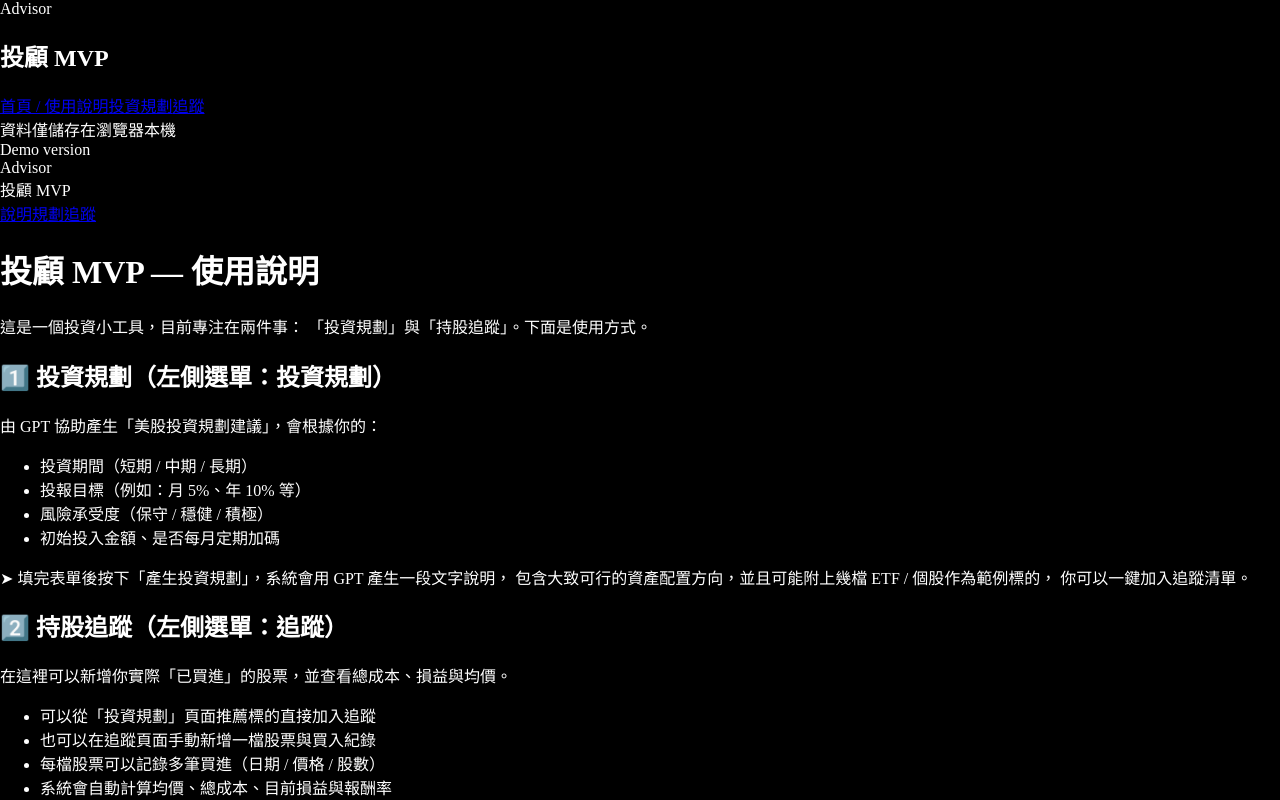
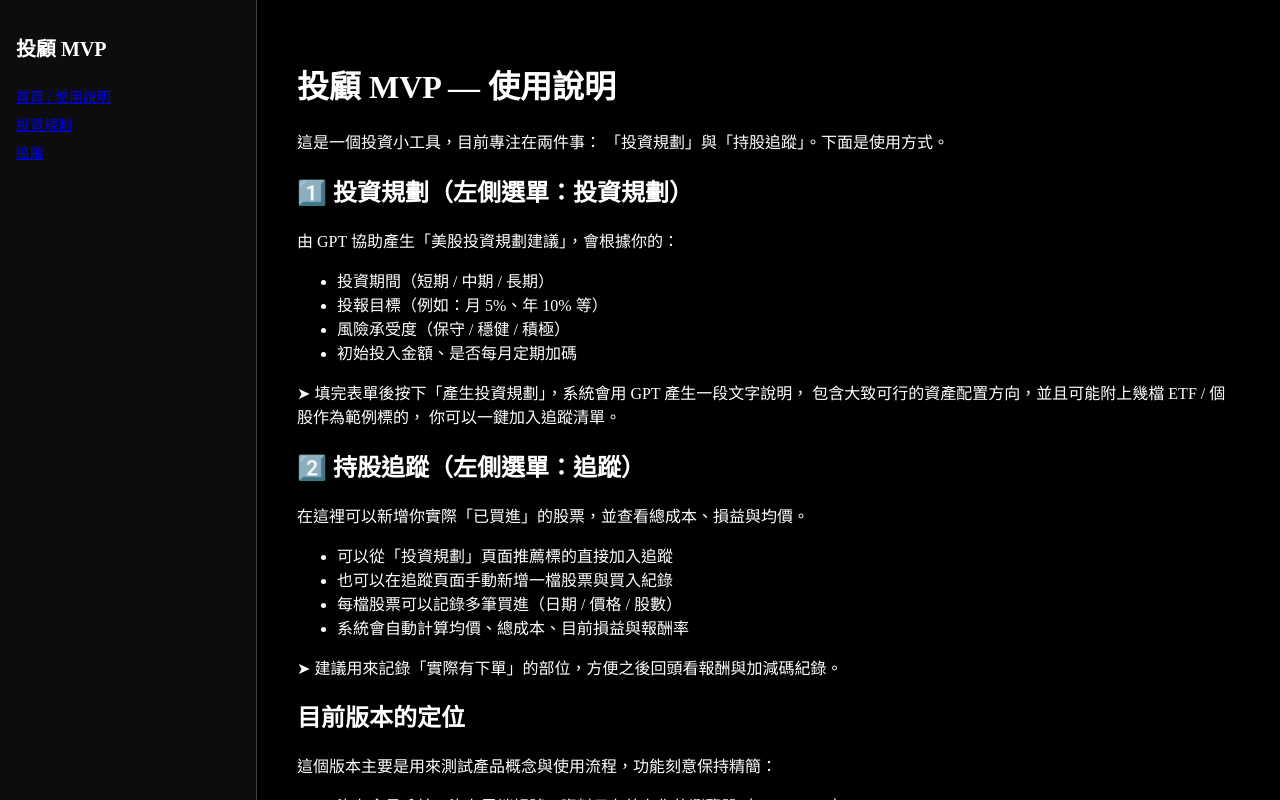
Before and after one commit to TrevorJobuTupaki/advisor-mvp, a Next.js app: page / in a window 1280 px wide. Shown: the top 800 px of the page. Built offline with nearby package versions, Linux system fonts and the light colour scheme.

Commit message:
restore sidebar layout and fix nav link color

```diff
--- a/app/layout.tsx
+++ b/app/layout.tsx
@@ -16,75 +16,79 @@
 }) {
   return (
     <html lang="zh-Hant">
-      <body className="min-h-screen bg-neutral-950 text-neutral-100 antialiased flex">
-        {/* 左側側邊欄（桌機版） */}
-        <aside className="hidden md:flex w-60 flex-col border-r border-neutral-800 bg-gradient-to-b from-black via-neutral-950 to-black/90 p-5 shadow-[10px_0_35px_rgba(0,0,0,0.75)]">
-          <div className="mb-8">
-            <div className="text-[10px] font-semibold tracking-[0.25em] text-neutral-500 uppercase">
-              Advisor
-            </div>
-            <h1 className="mt-1 text-xl font-bold tracking-tight">投顧 MVP</h1>
-          </div>
+      {/* body 只管背景 & 文字顏色，不處理 flex 排版 */}
+      <body className="min-h-screen bg-neutral-950 text-neutral-100">
+        {/* 這個 wrapper 用「行內 style」強制左右排版（這是你原本那個穩定的方式） */}
+        <div
+          style={{
+            minHeight: "100vh",
+            display: "flex",
+            flexDirection: "row",
+          }}
+        >
+          {/* 左側側邊欄 */}
+          <aside
+            style={{
+              width: "14rem", // 約等於 w-56
+              borderRight: "1px solid rgba(64,64,64,1)",
+              backgroundColor: "rgba(23,23,23,0.6)",
+              padding: "1rem",
+              display: "flex",
+              flexDirection: "column",
+            }}
+          >
+            <h1
+              style={{
+                fontSize: "1.25rem",
+                fontWeight: 700,
+                marginBottom: "1.5rem",
+              }}
+            >
+              投顧 MVP
+            </h1>
 
-          <nav className="flex flex-col gap-1 text-sm">
+            <nav
+              style={{
+                display: "flex",
+                flexDirection: "column",
+                gap: "0.5rem",
+                fontSize: "0.875rem",
+              }}
+            >
               <Link
                 href="/"
-              className="px-3 py-2 rounded-md text-neutral-200 no-underline hover:bg-neutral-800 hover:text-white transition-colors"
+                className="px-3 py-2 rounded text-neutral-200 no-underline hover:bg-neutral-800 hover:text-white transition-colors"
               >
                 首頁 / 使用說明
               </Link>
 
               <Link
                 href="/pick"
-              className="px-3 py-2 rounded-md text-neutral-200 no-underline hover:bg-neutral-800 hover:text-white transition-colors"
+                className="px-3 py-2 rounded text-neutral-200 no-underline hover:bg-neutral-800 hover:text-white transition-colors"
               >
                 投資規劃
               </Link>
 
               <Link
                 href="/track"
-              className="px-3 py-2 rounded-md text-neutral-200 no-underline hover:bg-neutral-800 hover:text-white transition-colors"
+                className="px-3 py-2 rounded text-neutral-200 no-underline hover:bg-neutral-800 hover:text-white transition-colors"
               >
                 追蹤
               </Link>
             </nav>
-
-          <div className="mt-auto pt-6 text-[11px] text-neutral-500">
-            <div>資料僅儲存在瀏覽器本機</div>
-            <div className="text-neutral-600">Demo version</div>
-          </div>
           </aside>
 
-        {/* 手機 / 平板導覽列 */}
-        <header className="md:hidden fixed top-0 left-0 right-0 z-20 border-b border-neutral-800 bg-black/90 backdrop-blur">
-          <div className="flex items-center justify-between px-4 py-3">
-            <div>
-              <div className="text-[10px] font-semibold tracking-[0.25em] text-neutral-500 uppercase">
-                Advisor
+          {/* 右側主內容區 */}
+          <main
+            style={{
+              flex: 1,
+              padding: "2.5rem",
+              overflowY: "auto",
+            }}
+          >
+            {children}
+          </main>
         </div>
-              <div className="text-sm font-semibold">投顧 MVP</div>
-            </div>
-
-            <nav className="flex items-center gap-3 text-xs">
-              <Link href="/" className="text-neutral-200 no-underline hover:text-white">
-                說明
-              </Link>
-              <Link href="/pick" className="text-neutral-200 no-underline hover:text-white">
-                規劃
-              </Link>
-              <Link href="/track" className="text-neutral-200 no-underline hover:text-white">
-                追蹤
-              </Link>
-            </nav>
-          </div>
-        </header>
-
-        {/* 主內容區（會根據裝置自動調整 padding） */}
-        <main className="flex-1 overflow-x-hidden">
-          <div className="px-4 pb-8 pt-16 md:px-6 md:py-8 lg:px-10">
-            {children}
-          </div>
-        </main>
       </body>
     </html>
   );
```
Lines whose indentation alone changed are shown as unchanged.
